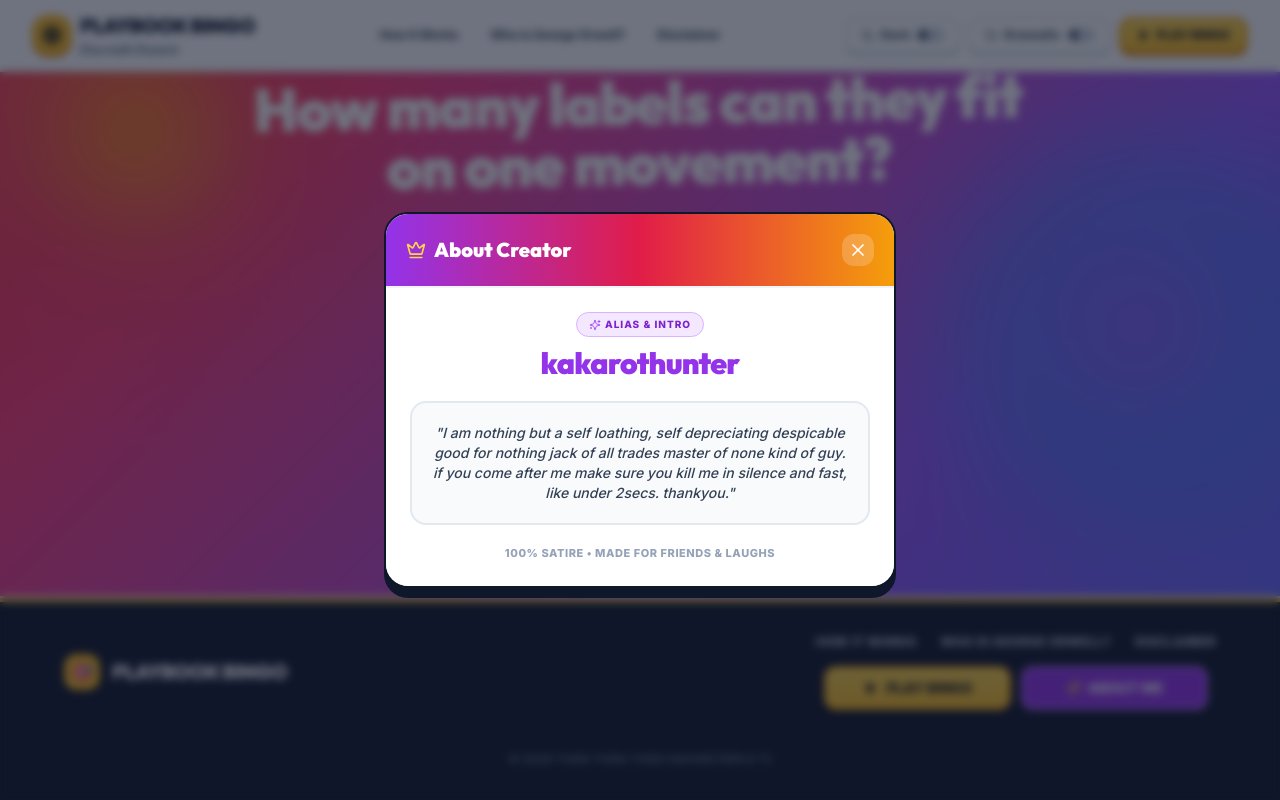
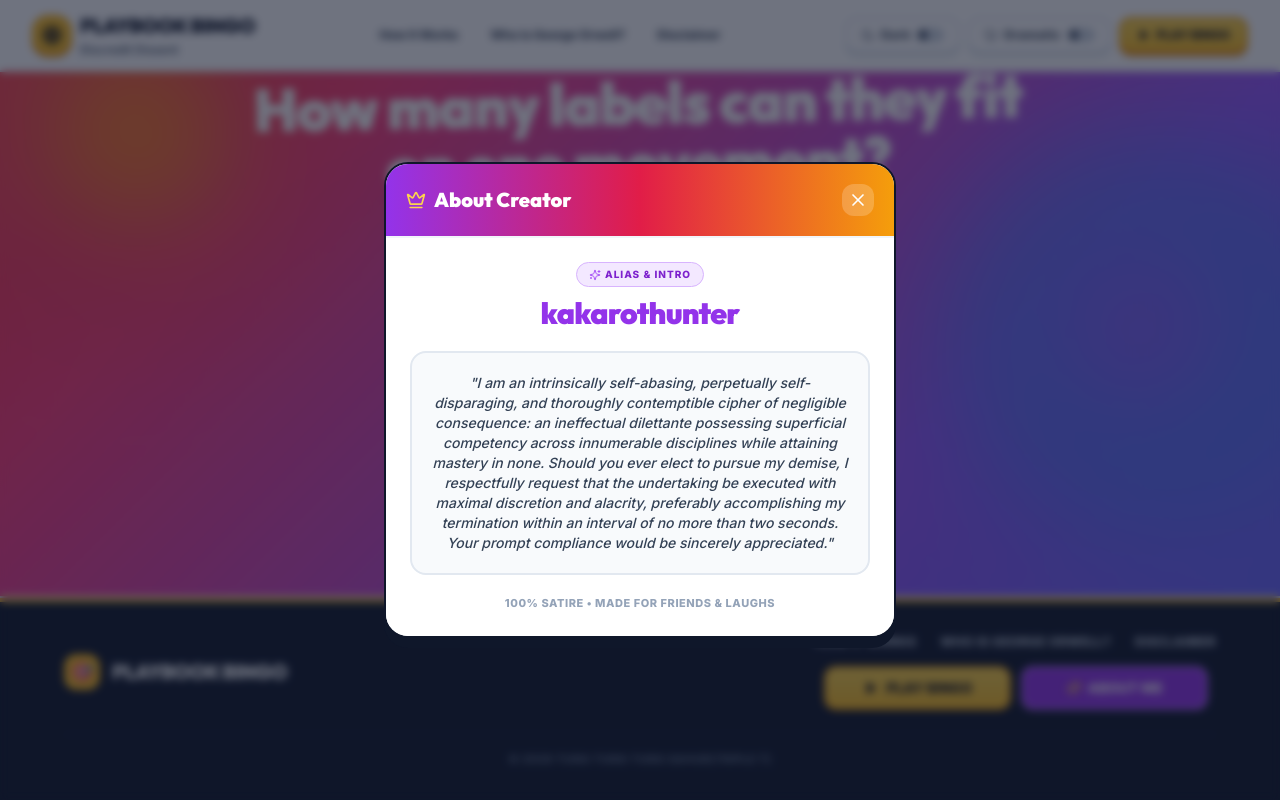
Before and after one commit to professordoom58-art/Playbook, a React (Vite) app: page / in a window 1280 px wide. Both pictures are taken after a click on the button "ABOUT ME". Shown: the part 2391-3191 px from the top of the page. Built offline with nearby package versions, Linux system fonts and the light colour scheme.

Commit message:
docs: update creator bio quote in AboutMeModal.tsx to refined satirical text

```diff
--- a/src/components/AboutMeModal.tsx
+++ b/src/components/AboutMeModal.tsx
@@ -41,7 +41,7 @@ export const AboutMeModal: React.FC<AboutMeModalProps> = ({ onClose }) => {
 
           <div className="p-5 rounded-2xl bg-slate-50 dark:bg-slate-800/80 border-2 border-slate-200 dark:border-slate-700/80 text-center shadow-xs">
             <p className="text-xs sm:text-sm font-medium italic text-slate-700 dark:text-slate-200 leading-relaxed">
-              "I am nothing but a self loathing, self depreciating despicable good for nothing jack of all trades master of none kind of guy. if you come after me make sure you kill me in silence and fast, like under 2secs. thankyou."
+              "I am an intrinsically self-abasing, perpetually self-disparaging, and thoroughly contemptible cipher of negligible consequence: an ineffectual dilettante possessing superficial competency across innumerable disciplines while attaining mastery in none. Should you ever elect to pursue my demise, I respectfully request that the undertaking be executed with maximal discretion and alacrity, preferably accomplishing my termination within an interval of no more than two seconds. Your prompt compliance would be sincerely appreciated."
             </p>
           </div>
 
```
